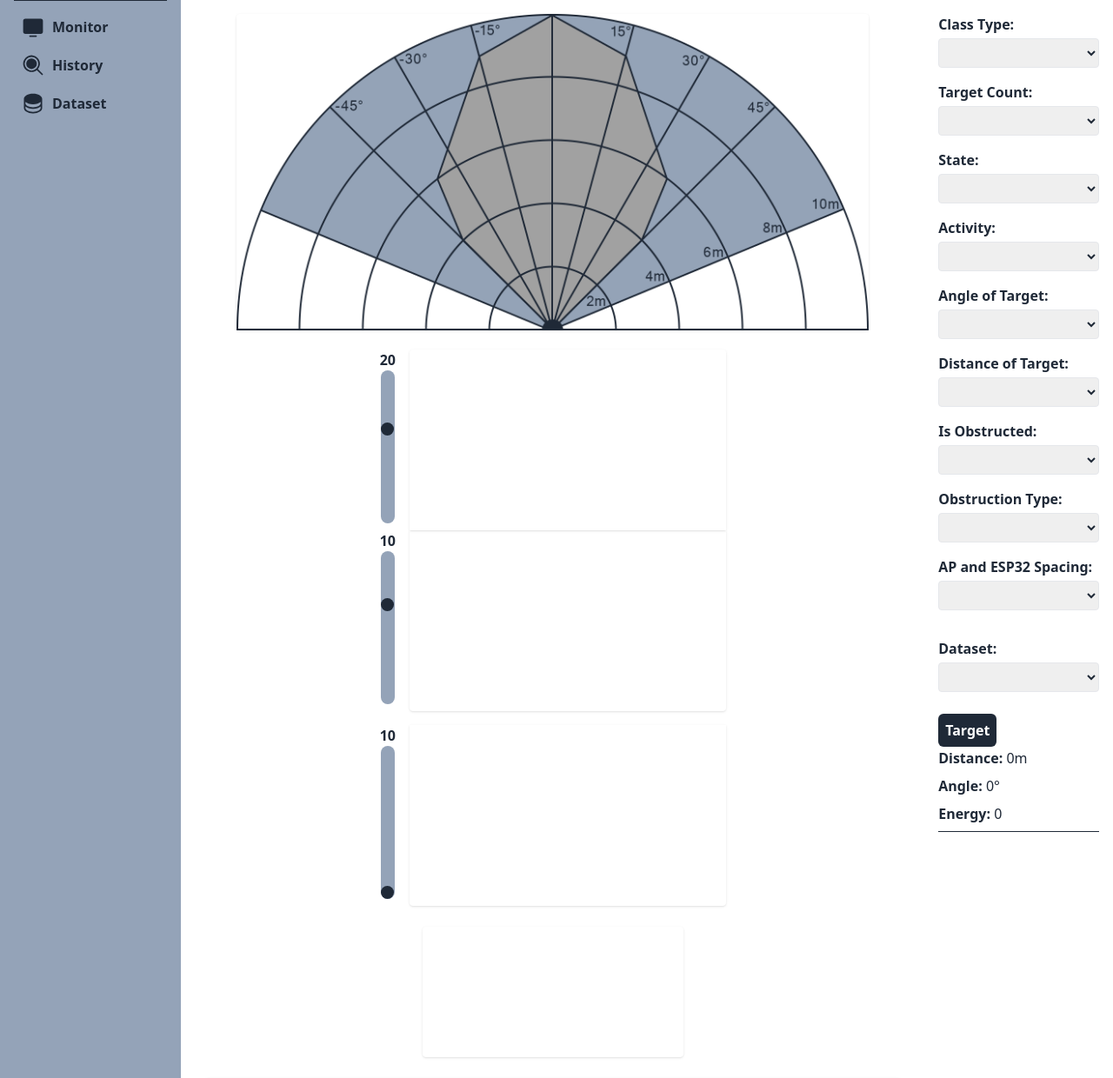
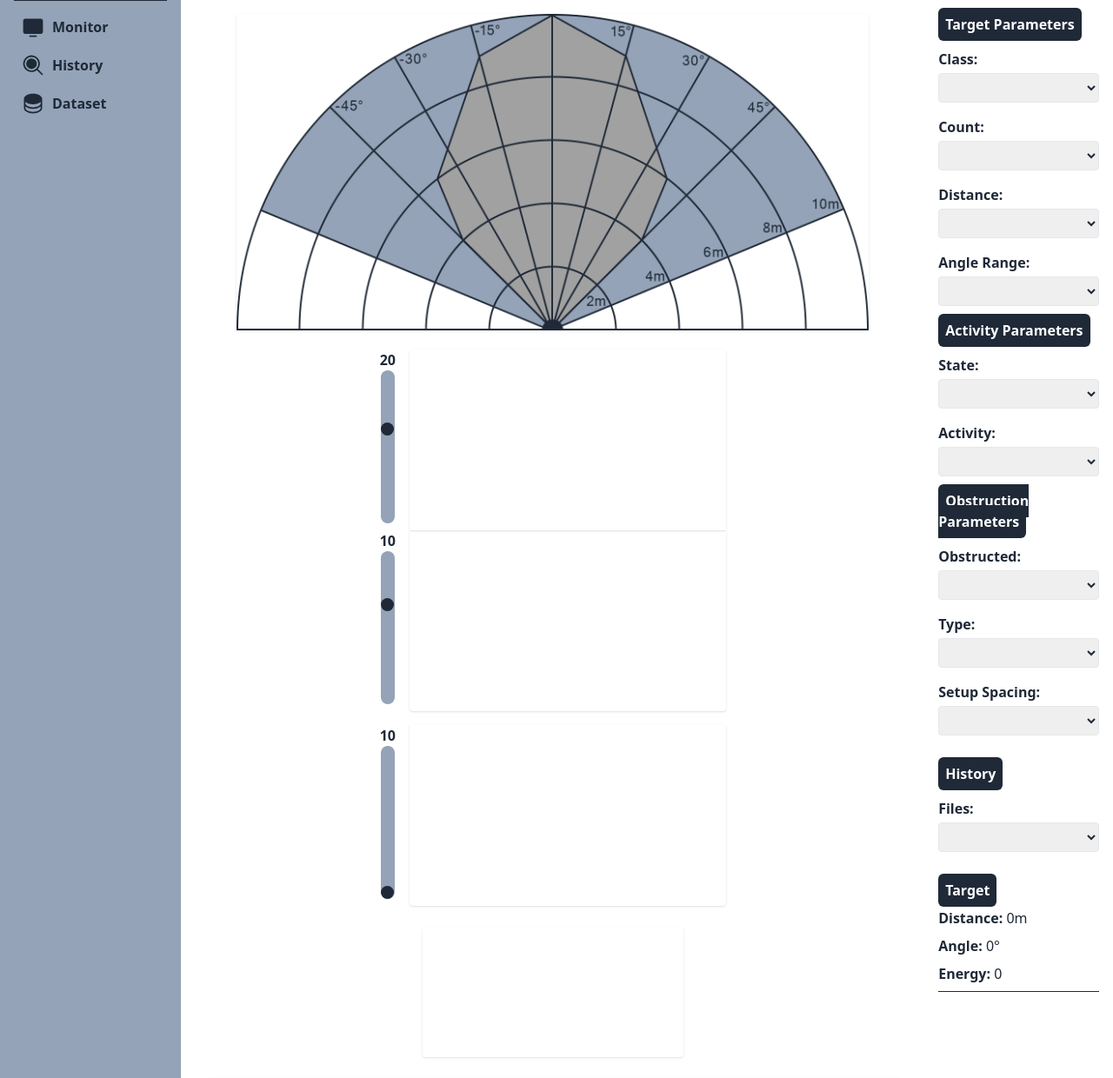
Before and after one commit to AHG-BSCS/Wriple, a Flask app: page / in a window 1280 px wide. Shown: the part 60-1300 px from the top of the page at 87% size. Run offline with Flask 3, Linux system fonts and the light colour scheme; lists and menus that the app fills with data are empty; a map, chart or similar area stays blank; some libraries are stand-ins or nearby versions.

Commit message:
Added a header to recording parameters sections

```diff
--- a/webapp/app/templates/index.html
+++ b/webapp/app/templates/index.html
@@ -216,12 +216,26 @@
                     <div class="monitor-hidden">
                         <div class="p-4 space-y-4 history-hidden">
                             <div>
-                                <label class="font-semibold mb-1">Class Type:</label>
+                                <label class="font-bold bg-gray-800 text-white p-2 rounded-md">Target Parameters</label>
+                            </div>
+                            <div>
+                                <label class="font-semibold mb-1">Class:</label>
                                 <select id="class-selection" class="w-full border rounded px-2 py-1 mt-1 group-class-select"></select>
                             </div>
                             <div>
-                                <label class="font-semibold mb-1">Target Count:</label>
+                                <label class="font-semibold mb-1">Count:</label>
                                 <select id="target-selection" class="w-full border rounded px-2 py-1 mt-1 group-target-select"></select>
+                            </div>
+                            <div>
+                                <label class="font-semibold mb-1">Distance:</label>
+                                <select id="distance-selection" class="w-full border rounded px-2 py-1 mt-1 group-distance-select"></select>
+                            </div>
+                            <div>
+                                <label class="font-semibold mb-1">Angle Range:</label>
+                                <select id="angle-selection" class="w-full border rounded px-2 py-1 mt-1 group-angle-select"></select>
+                            </div>
+                            <div>
+                                <label class="font-bold bg-gray-800 text-white p-2 rounded-md">Activity Parameters</label>
                             </div>
                             <div>
                                 <label class="font-semibold mb-1">State:</label>
@@ -232,23 +246,18 @@
                                 <select id="activity-selection" class="w-full border rounded px-2 py-1 mt-1 group-target-select"></select>
                             </div>
                             <div>
-                                <label class="font-semibold mb-1">Angle of Target:</label>
-                                <select id="angle-selection" class="w-full border rounded px-2 py-1 mt-1 group-angle-select"></select>
+                                <label class="font-bold bg-gray-800 text-white p-2 rounded-md">Obstruction Parameters</label>
                             </div>
                             <div>
-                                <label class="font-semibold mb-1">Distance of Target:</label>
-                                <select id="distance-selection" class="w-full border rounded px-2 py-1 mt-1 group-distance-select"></select>
-                            </div>
-                            <div>
-                                <label class="font-semibold mb-1">Is Obstructed:</label>
+                                <label class="font-semibold mb-1">Obstructed:</label>
                                 <select id="obstructed-selection" class="w-full border rounded px-2 py-1 mt-1 group-obstructed-select"></select>
                             </div>
                             <div>
-                                <label class="font-semibold mb-1">Obstruction Type:</label>
+                                <label class="font-semibold mb-1">Type:</label>
                                 <select id="obstruction-selection" class="w-full border rounded px-2 py-1 mt-1 group-obstruction-select"></select>
                             </div>
                             <div>
-                                <label class="font-semibold mb-1">AP and ESP32 Spacing:</label>
+                                <label class="font-semibold mb-1">Setup Spacing:</label>
                                 <select id="spacing-selection" class="w-full border rounded px-2 py-1 mt-1 group-spacing-select"></select>
                             </div>
                         </div>
@@ -256,7 +265,10 @@
                     <!-- History -->
                     <div class="p-4 space-y-4 monitor-hidden">
                         <div>
-                            <label class="font-semibold">Dataset:</label>
+                            <label class="font-bold bg-gray-800 text-white p-2 rounded-md">History</label>
+                        </div>
+                        <div>
+                            <label class="font-semibold">Files:</label>
                             <select id="dataset-list" class="w-full border rounded px-2 py-1 mt-1"></select>
                         </div>
                     </div>
```
